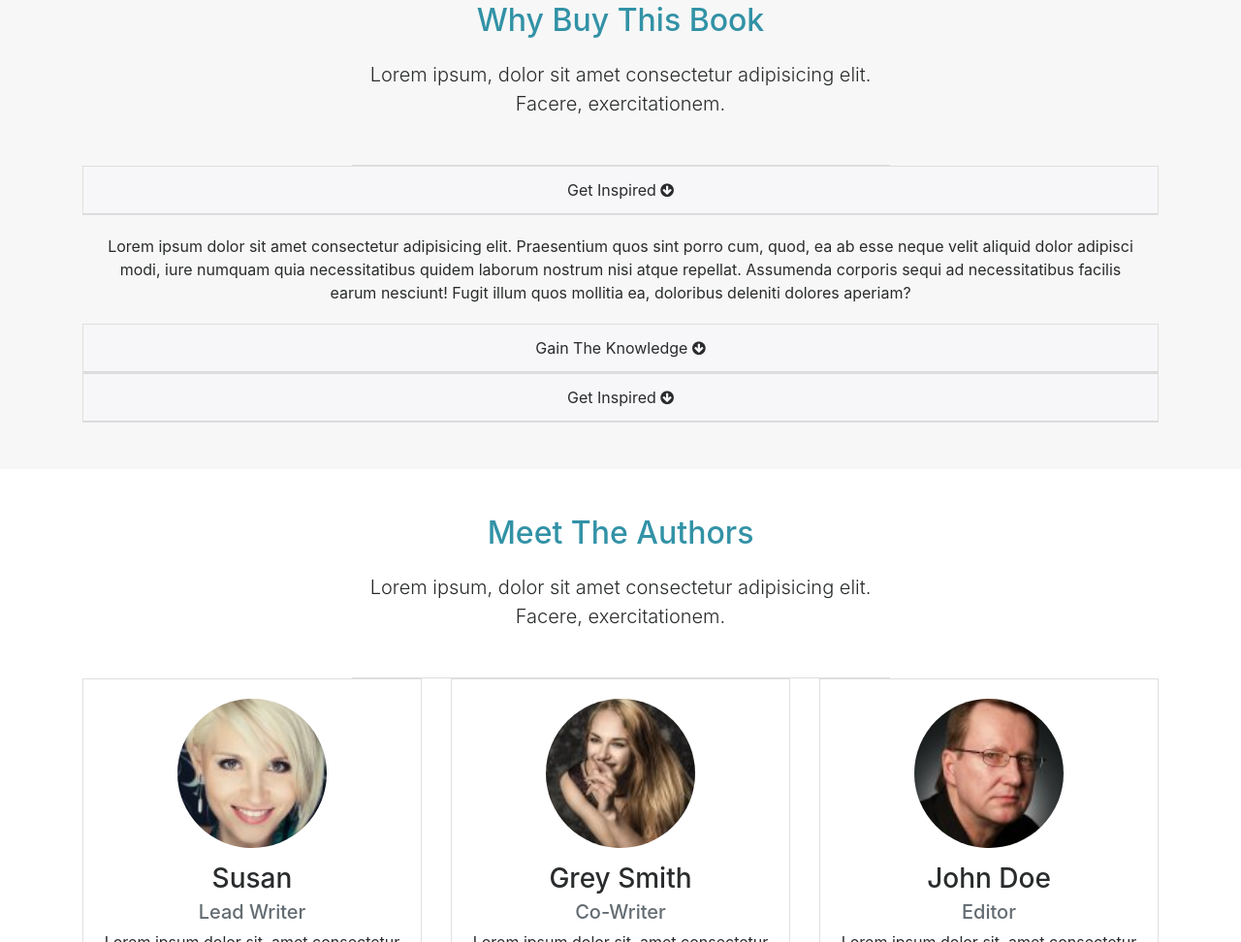
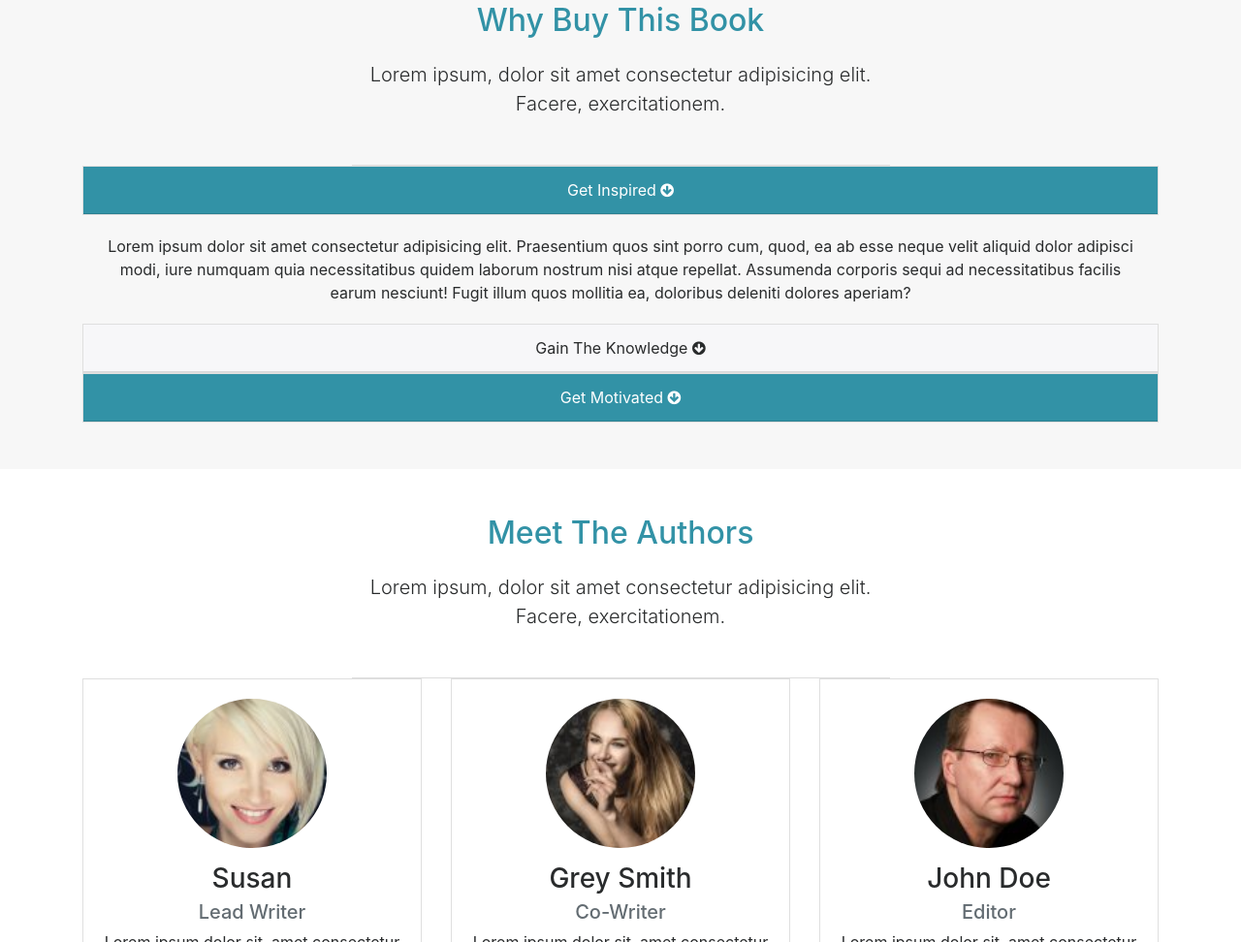
Before and after one commit to VivekDhoundiyal/Mizuxe, a website: page index.html in a window 1280 px wide. Shown: the part 1210-2182 px from the top of the page at 97% size. Drawn offline with Linux system fonts and the light colour scheme.

Commit message:
accordian color changed

```diff
--- a/index.html
+++ b/index.html
@@ -126,7 +126,7 @@
           <!--accordian-->
           <div id="accordian" role="tablist">
             <div class="card">
-              <div class="card-header" role="tab" id="heading1">
+              <div class="card-header bg-primary text-white" role="tab" id="heading1">
                 <h5 class="mb-0"></h5>
                 <div class="collaspsed"  href="#collapse1" data-toggle="collapse" data-parent="#accordian">
                   Get Inspired <i class="fa fa-arrow-circle-down"></i>
@@ -162,10 +162,10 @@
            <!--accordian-->
            <div id="accordian" role="tablist">
             <div class="card">
-              <div class="card-header" role="tab" id="heading3">
+              <div class="card-header bg-primary text-white" role="tab" id="heading3">
                 <h5 class="mb-0"></h5>
                 <div class="collaspsed" href="#collapse3" data-toggle="collapse" data-parent="#accordian">
-                  Get Inspired <i class="fa fa-arrow-circle-down"></i>
+                  Get Motivated <i class="fa fa-arrow-circle-down"></i>
                 </div>
               </div>
             </div>
```
